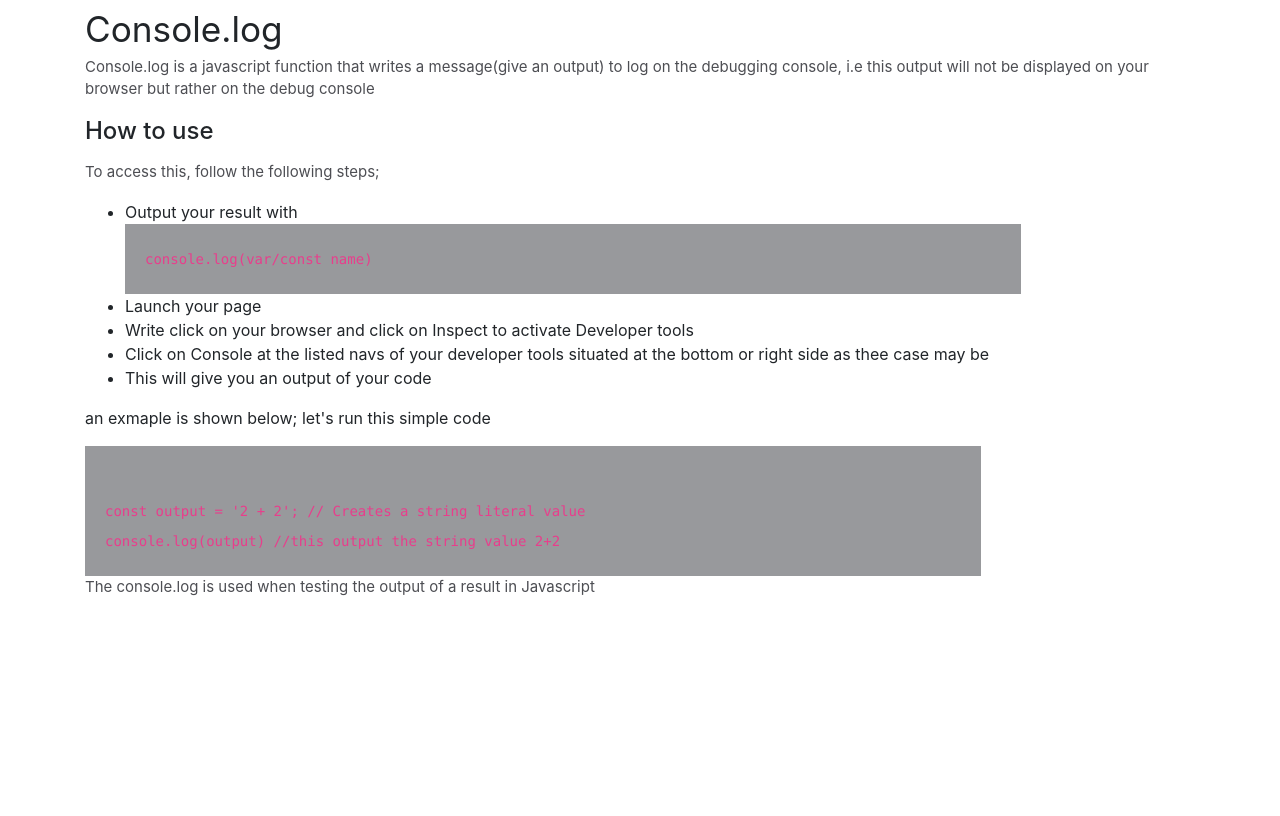
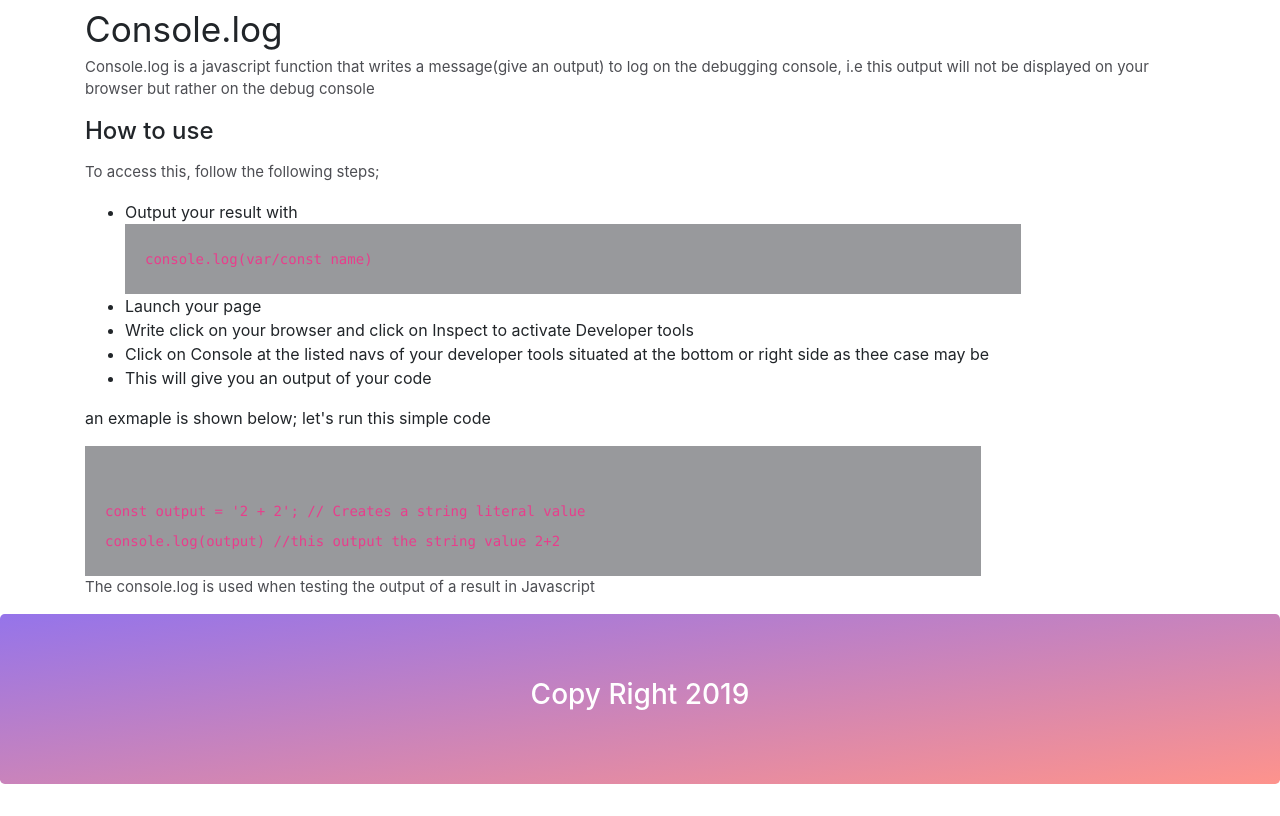
Before and after one commit to Vikash-Patel/technical-docs, a plain HTML site: page index.html in a window 1280 px wide. Shown: the part 600-1416 px from the top of the page. Before the commit the page ends 1214 px from the top, so only its background shows below. Drawn offline with nearby package versions, Linux system fonts and the light colour scheme; a script that the page names is missing.

Commit message:
Include the footer section

```diff
--- a/index.html
+++ b/index.html
@@ -306,5 +306,15 @@
 
         </section>
     </main>
+<!-- Footer Begin -->
+
+<div class="jumbotron">
+    <div class="container">
+        <center><h3 class="display-6">Copy Right 2019</h3></center>
+    </div>
+</div>
+
+<!-- Footer End -->
+
 </body>
 </html>
```
